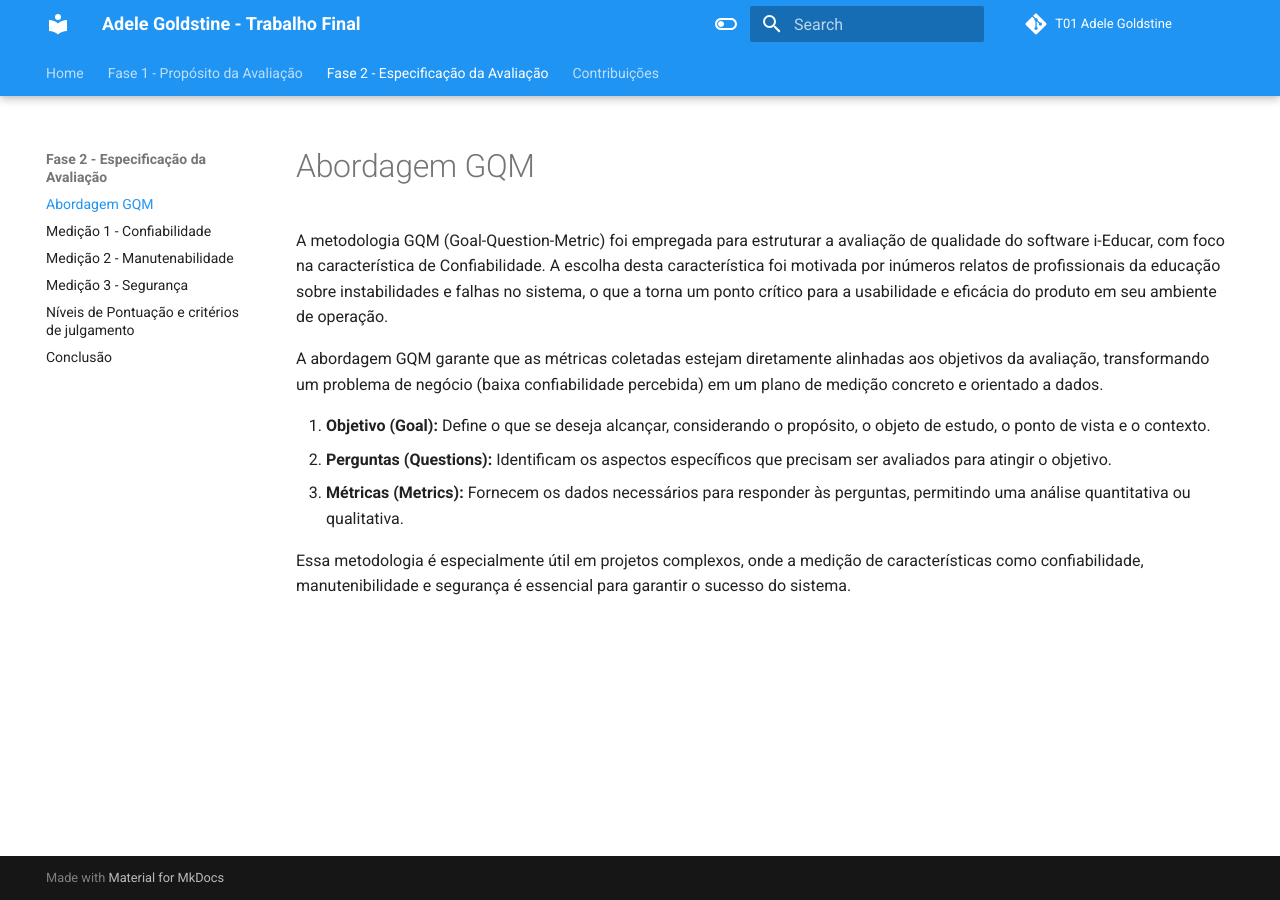
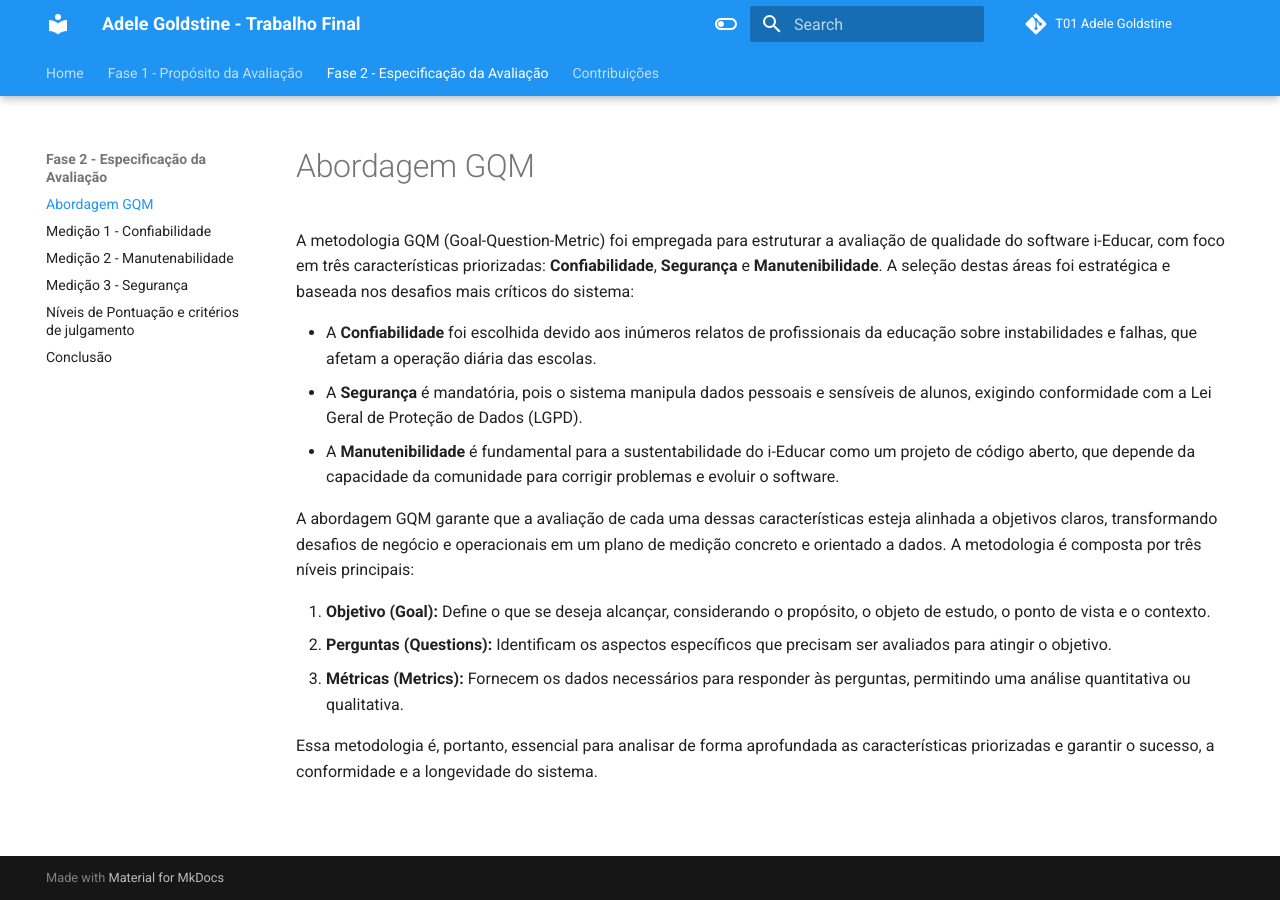
Before and after one commit to FCTE-Qualidade-de-Software-1/2025-2_T01_ADELE-GOLDSTINE, an MkDocs documentation site: the page built from docs/fase_2/GQM.md, in a window 1280 px wide. Built offline with MkDocs 1.6.1 and Material for MkDocs 9.7.7, drawn with Linux system fonts in a browser that asks for light colours; comment, search, counter and statistics services are not loaded.

Commit message:
docs: corrigindo GQM.md

```diff
--- a/docs/fase_2/GQM.md
+++ b/docs/fase_2/GQM.md
@@ -1,12 +1,15 @@
-
 # Abordagem GQM
 
-A metodologia GQM (Goal-Question-Metric) foi empregada para estruturar a avaliação de qualidade do software i-Educar, com foco na característica de Confiabilidade. A escolha desta característica foi motivada por inúmeros relatos de profissionais da educação sobre instabilidades e falhas no sistema, o que a torna um ponto crítico para a usabilidade e eficácia do produto em seu ambiente de operação.
+A metodologia GQM (Goal-Question-Metric) foi empregada para estruturar a avaliação de qualidade do software i-Educar, com foco em três características priorizadas: **Confiabilidade**, **Segurança** e **Manutenibilidade**. A seleção destas áreas foi estratégica e baseada nos desafios mais críticos do sistema:
 
-A abordagem GQM garante que as métricas coletadas estejam diretamente alinhadas aos objetivos da avaliação, transformando um problema de negócio (baixa confiabilidade percebida) em um plano de medição concreto e orientado a dados.
+* A **Confiabilidade** foi escolhida devido aos inúmeros relatos de profissionais da educação sobre instabilidades e falhas, que afetam a operação diária das escolas.
+* A **Segurança** é mandatória, pois o sistema manipula dados pessoais e sensíveis de alunos, exigindo conformidade com a Lei Geral de Proteção de Dados (LGPD).
+* A **Manutenibilidade** é fundamental para a sustentabilidade do i-Educar como um projeto de código aberto, que depende da capacidade da comunidade para corrigir problemas e evoluir o software.
 
-1. **Objetivo (Goal):** Define o que se deseja alcançar, considerando o propósito, o objeto de estudo, o ponto de vista e o contexto.
-2. **Perguntas (Questions):** Identificam os aspectos específicos que precisam ser avaliados para atingir o objetivo.
-3. **Métricas (Metrics):** Fornecem os dados necessários para responder às perguntas, permitindo uma análise quantitativa ou qualitativa.
+A abordagem GQM garante que a avaliação de cada uma dessas características esteja alinhada a objetivos claros, transformando desafios de negócio e operacionais em um plano de medição concreto e orientado a dados. A metodologia é composta por três níveis principais:
 
-Essa metodologia é especialmente útil em projetos complexos, onde a medição de características como confiabilidade, manutenibilidade e segurança é essencial para garantir o sucesso do sistema.
+1.  **Objetivo (Goal):** Define o que se deseja alcançar, considerando o propósito, o objeto de estudo, o ponto de vista e o contexto.
+2.  **Perguntas (Questions):** Identificam os aspectos específicos que precisam ser avaliados para atingir o objetivo.
+3.  **Métricas (Metrics):** Fornecem os dados necessários para responder às perguntas, permitindo uma análise quantitativa ou qualitativa.
+
+Essa metodologia é, portanto, essencial para analisar de forma aprofundada as características priorizadas e garantir o sucesso, a conformidade e a longevidade do sistema.
```
